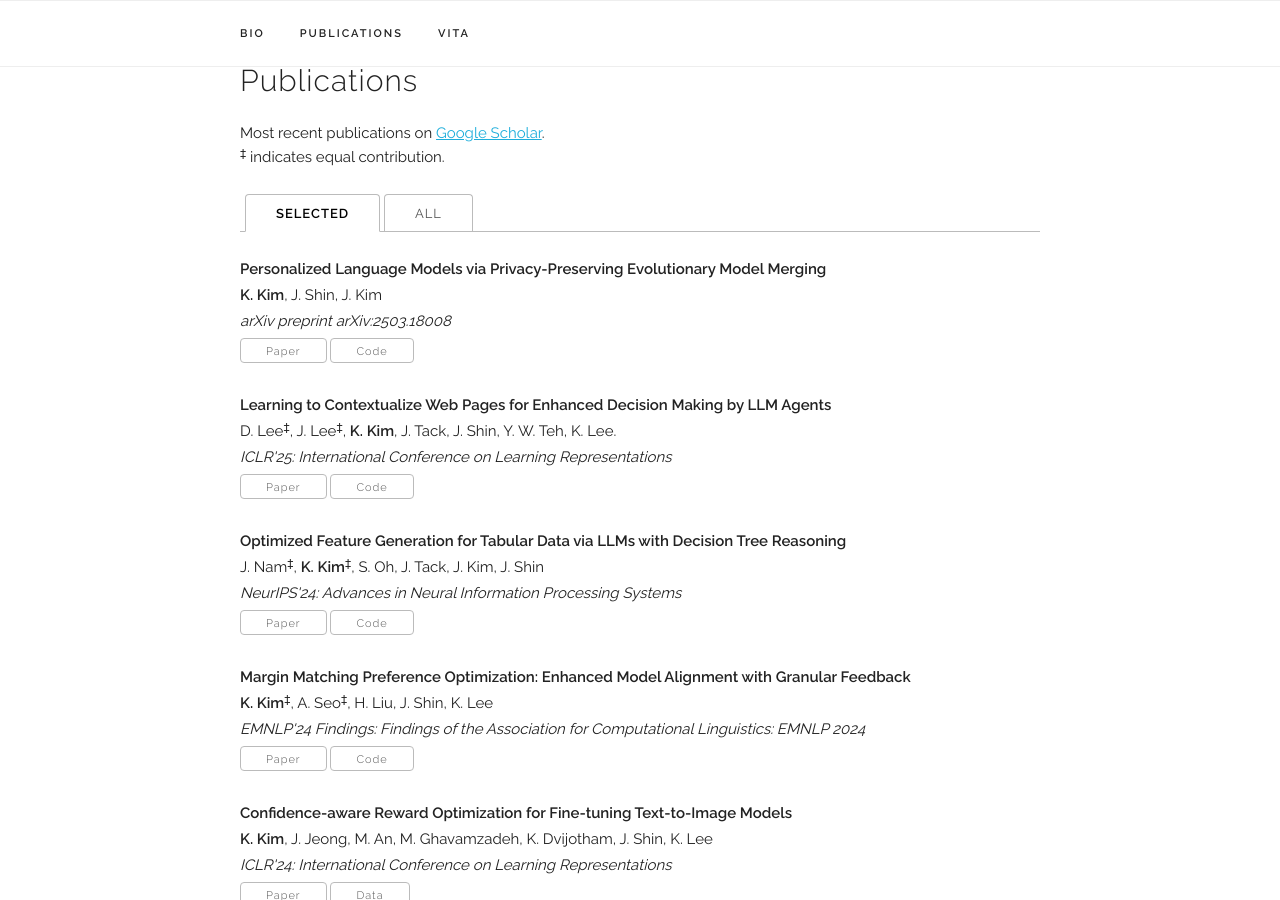
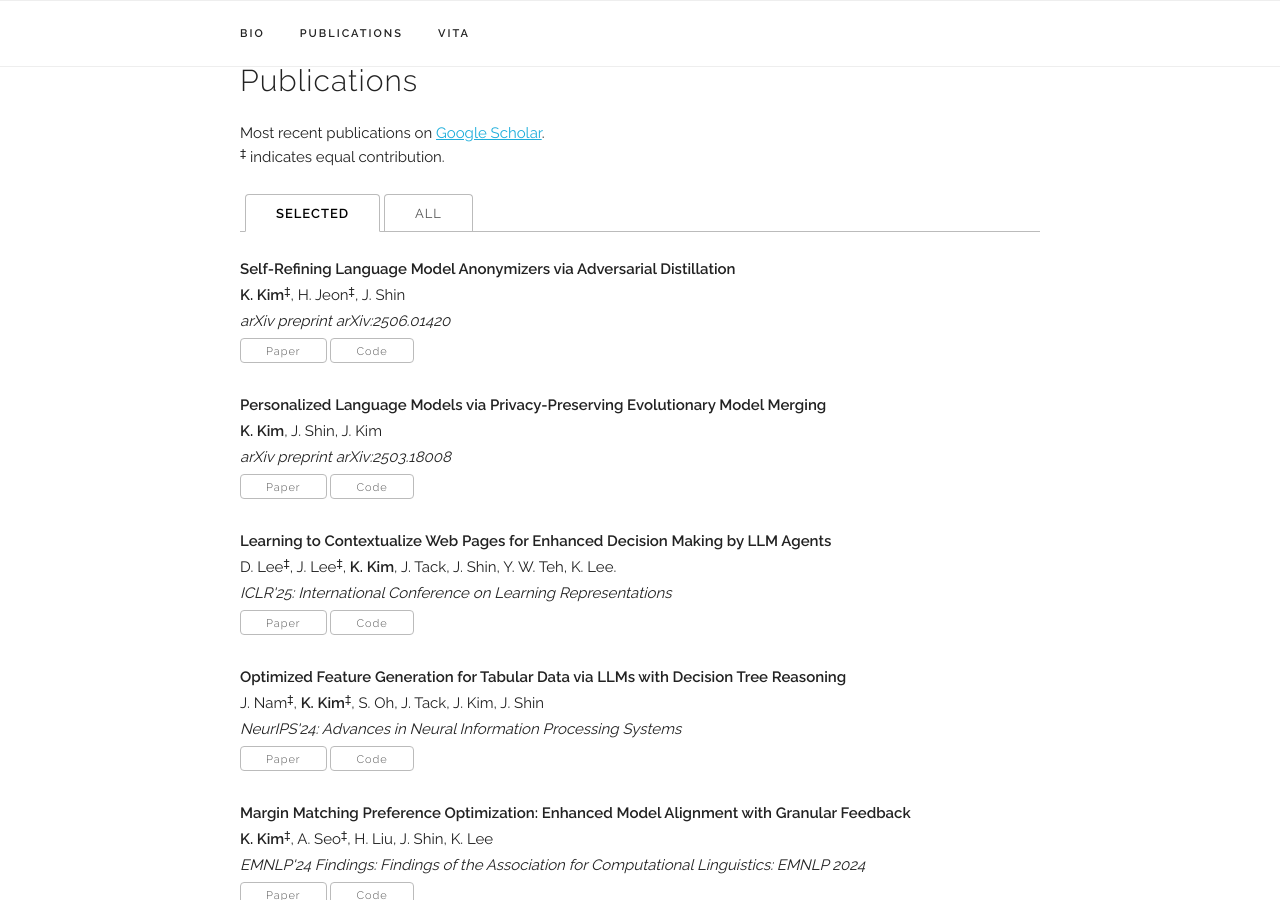
Before and after one commit to kykim0/kykim0.github.io, a Jekyll site: the page built from index.html, in a window 1280 px wide and 900 px high, scrolled down 792 px. Built offline with Jekyll 4.4.1, drawn with Linux system fonts in a browser that asks for light colours; some web fonts are replaced.

Commit message:
add seal preprint

```diff
--- a/_data/publications.yaml
+++ b/_data/publications.yaml
@@ -8,6 +8,13 @@ papers:
   #   data: "https://doi.org/10.7910/DVN/TRWPVB"
   #   video: "https://www.youtube.com/watch?v=JLkUgxH92pE"
   #   selected: y
+
+  - title: "Self-Refining Language Model Anonymizers via Adversarial Distillation"
+    authors: "<b>K. Kim</b><sup>‡</sup>, H. Jeon<sup>‡</sup>, J. Shin"
+    venue: "arXiv preprint arXiv:2506.01420"
+    paper_pdf: "https://arxiv.org/pdf/2506.01420"
+    code: "https://github.com/kykim0"
+    selected: y
 
   - title: "Personalized Language Models via Privacy-Preserving Evolutionary Model Merging"
     authors: "<b>K. Kim</b>, J. Shin, J. Kim"
```
